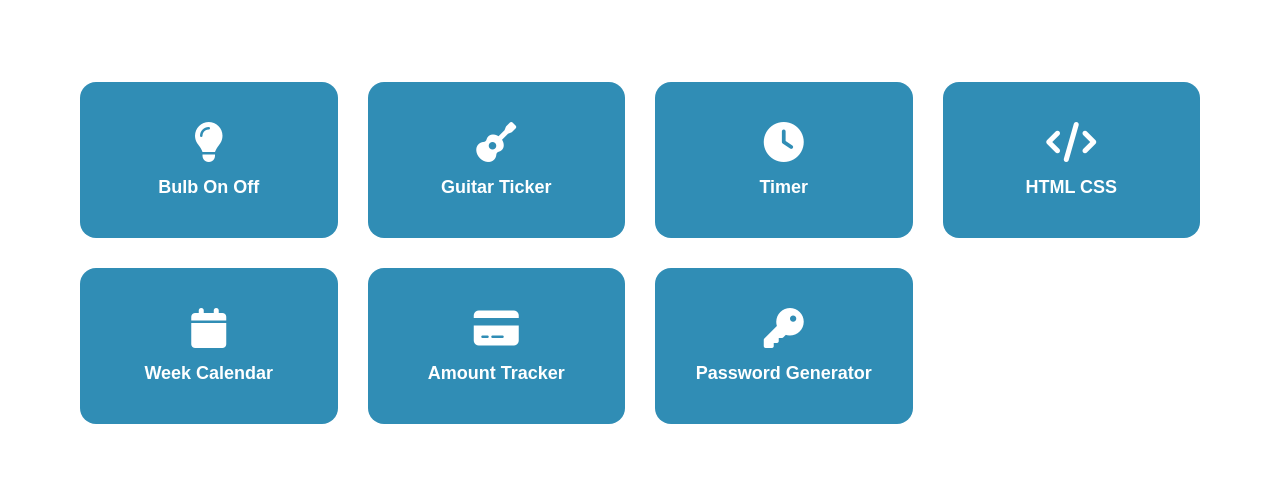
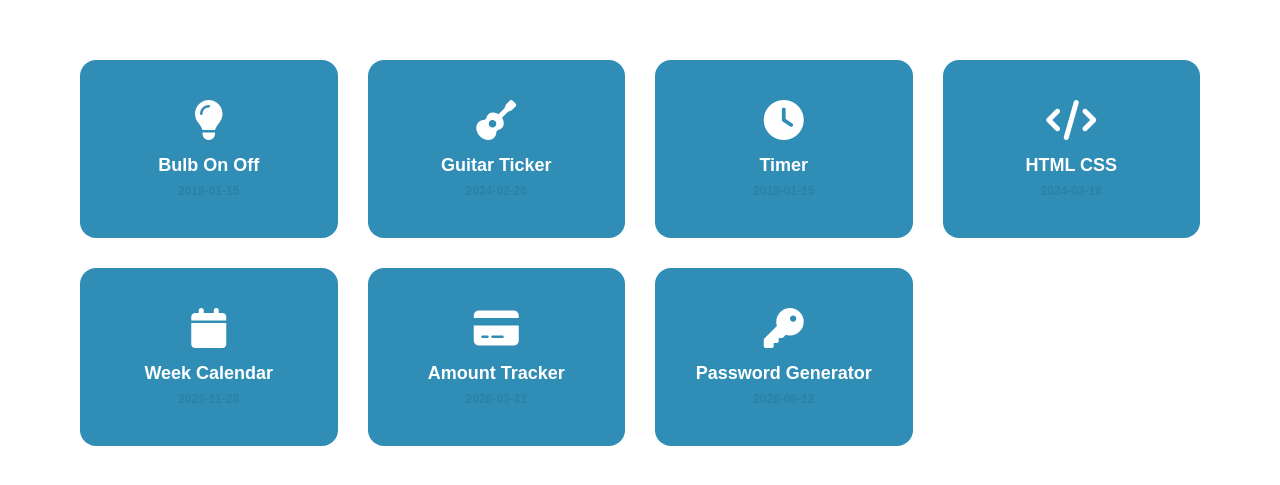
Before and after one commit to beknot/html, a plain HTML site: page index.html in a window 1280 px wide. Shown: the part 147-632 px from the top of the page. Drawn offline with Linux system fonts and the light colour scheme.

Commit message:
card date and color css

```diff
--- a/assets/style.css
+++ b/assets/style.css
@@ -50,6 +50,19 @@ body{
     font-weight:600;
 }
 
+/* DATE */
+.platform-tile .date{
+    font-size:12px;
+    font-weight:600;
+    color: #2a82a8;
+    margin-top: 8px;
+    transition: transform 0.3s ease, color 0.3s ease;  /* add color here */
+
+}
+.platform-tile:hover .date{
+    color: #2b2b2b;
+}
+
 /* DESKTOP HOVER ONLY */
 @media (hover:hover) and (pointer:fine){
     .platform-tile:hover{
--- a/index.html
+++ b/index.html
@@ -16,36 +16,43 @@
             <a href="https://beknot.github.io/BulbOnOff/" target="_blank" class="platform-tile">
                 <i class="fas fa-lightbulb"></i>
                 <div class="title">Bulb On Off</div>
+                <div class="date">2018-01-15</div>
             </a>
 
             <a href="https://beknot.github.io/guitar-chord-ticker/" target="_blank" class="platform-tile">
                 <i class="fas fa-guitar"></i>
                 <div class="title">Guitar Ticker</div>
+                <div class="date">2024-02-26</div>
             </a>
 
             <a href="https://beknot.github.io/Timer/" target="_blank" class="platform-tile">
                 <i class="fas fa-clock"></i>
                 <div class="title">Timer</div>
+                <div class="date">2018-01-15</div>
             </a>
 
             <a href="https://beknot.github.io/htmlcss/" target="_blank" class="platform-tile">
                 <i class="fas fa-code"></i>
                 <div class="title">HTML CSS</div>
+                <div class="date">2024-03-18</div>
             </a>
 
             <a href="https://beknot.github.io/calendar-week-view/" target="_blank" class="platform-tile">
                 <i class="fas fa-calendar"></i>
                 <div class="title">Week Calendar</div>
+                <div class="date">2025-11-28</div>
             </a>
 
             <a href="https://beknot.github.io/amount-tracker/" target="_blank" class="platform-tile">
                 <i class="fas fa-credit-card"></i>
                 <div class="title">Amount Tracker</div>
+                <div class="date">2026-03-31</div>
             </a>
 
             <a href="https://beknot.github.io/password-generator/" target="_blank" class="platform-tile">
                 <i class="fas fa-key"></i>
                 <div class="title">Password Generator</div>
+                <div class="date">2026-06-12</div>
             </a>
         </div>
     </body>
```
